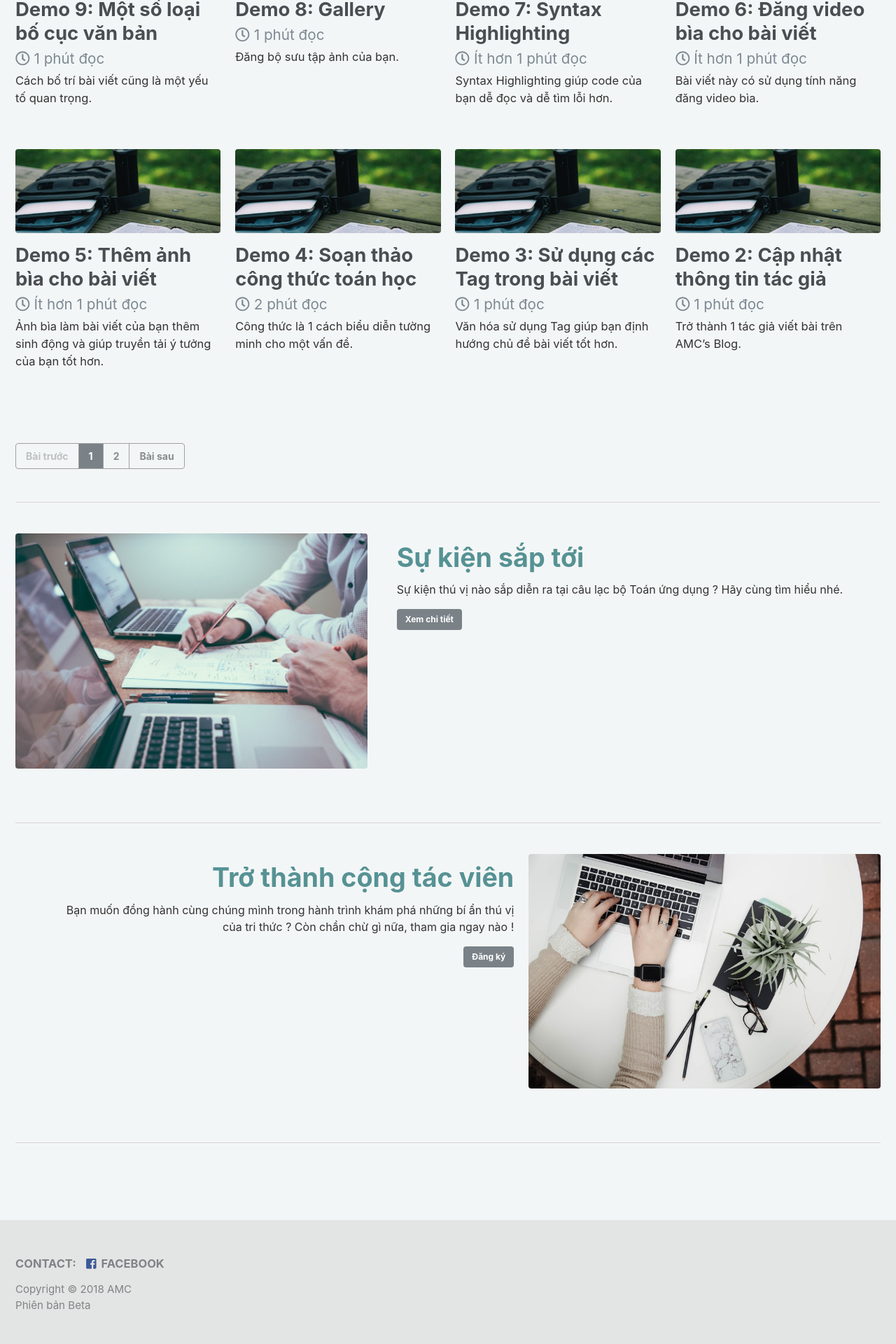
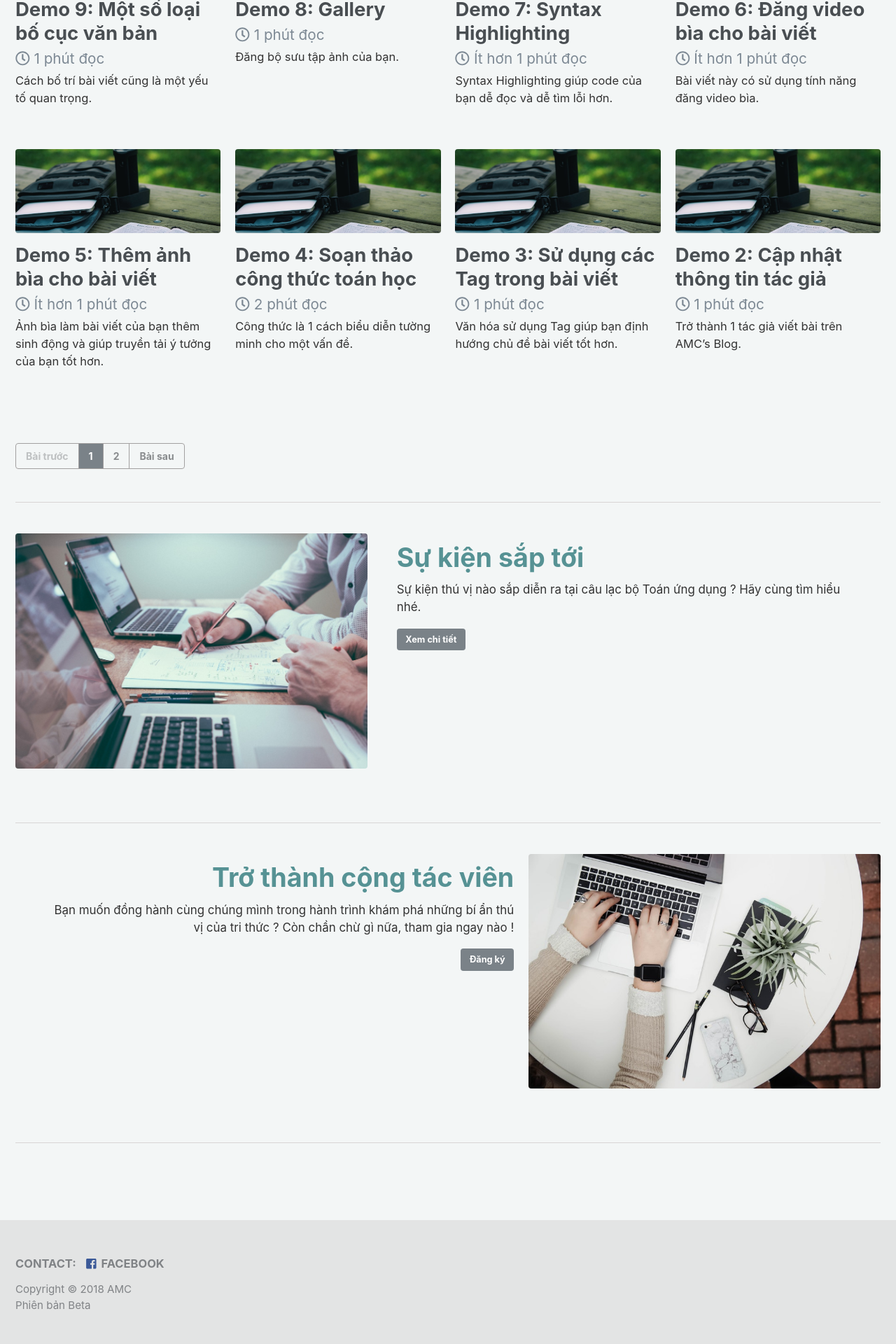
Before and after one commit to testvon/amcblog.github.io, a Jekyll site: the page built from index.html, in a window 1280 px wide. Shown: the part 751-2671 px from the top of the page at 70% size. Built offline with Jekyll 4.4.1, drawn with Linux system fonts in a browser that asks for light colours; nearby versions of some CDN libraries; the list of posts is cut into pages by our own code.

Commit message:
Update _page.scss

```diff
--- a/_sass/minimal-mistakes/_page.scss
+++ b/_sass/minimal-mistakes/_page.scss
@@ -78,7 +78,7 @@
   }
 
 p {
-     font-size: 16px;
+     font-size: 16.9px;
    }
 
 pp {
```
